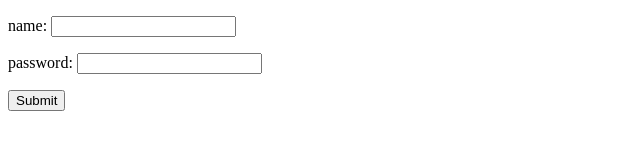
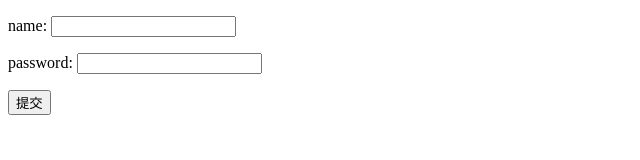
Before and after one commit to misszhou-git/test, a plain HTML site: page index.html in a window 1280 px wide. Shown: the full height of the page, 0-640 px from the left. Drawn offline with nearby package versions, Linux system fonts and the light colour scheme.

Commit message:
update the file
update "submit" to "提交"

```diff
--- a/index.html
+++ b/index.html
@@ -22,7 +22,7 @@
     <form  method="get" id="login">
         <p>name: <input type="text" id="name" name="name" /></p>
         <p>password: <input type="text" id="password" name="password" /></p>
-        <input type="submit" value="Submit" onclick='submit()' ></input>
+        <input type="submit" value="提交" onclick='submit()' ></input>
     </form>
 
 
```
